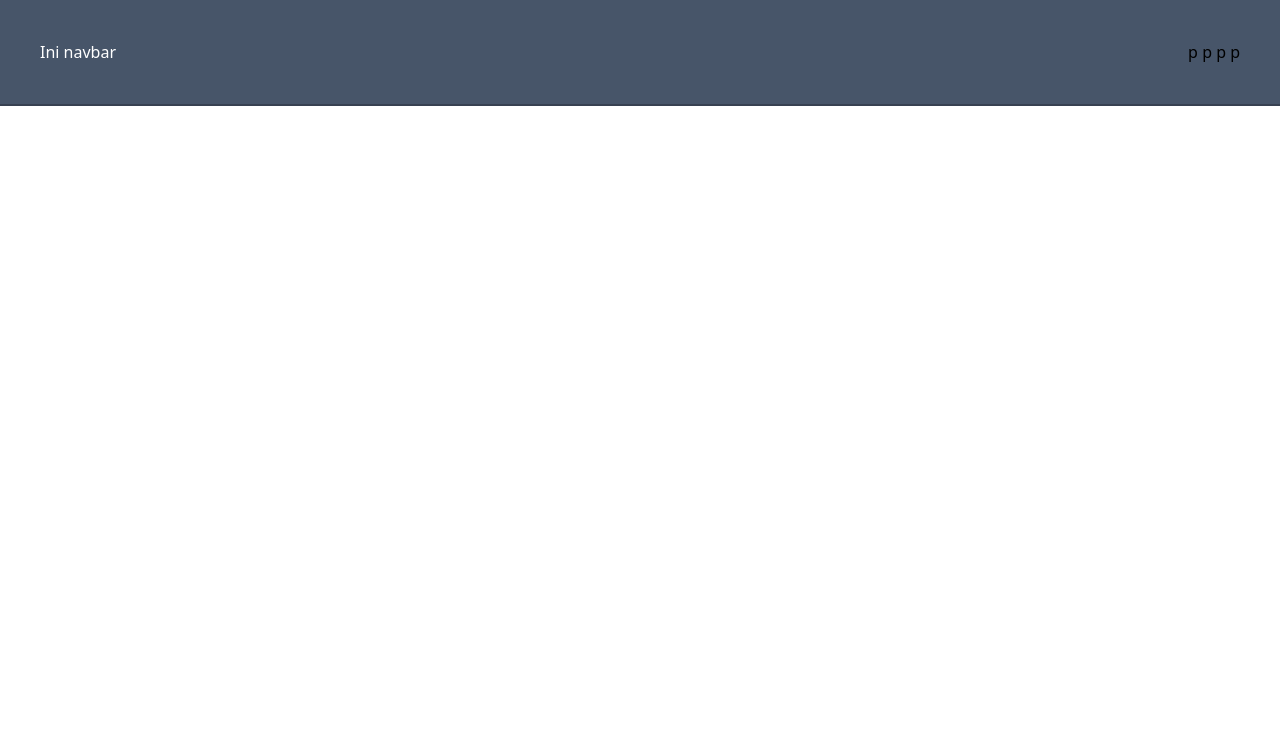
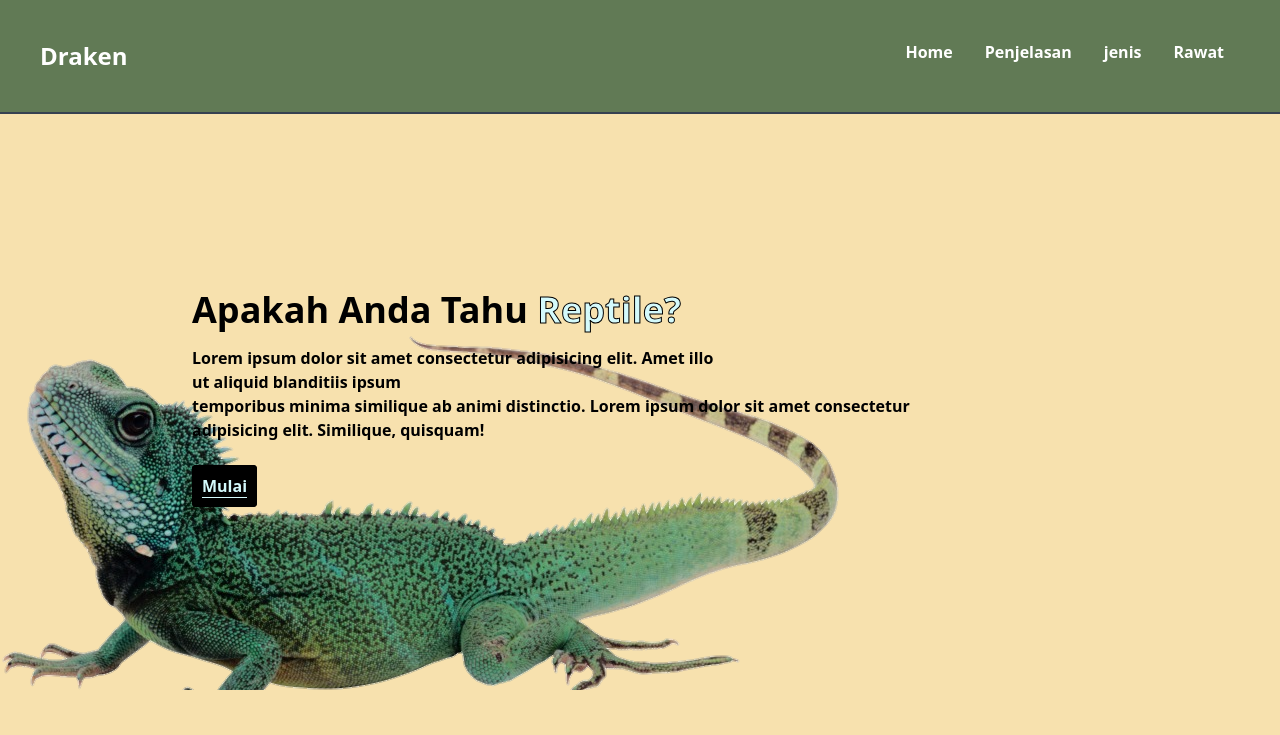
Before and after one commit to 12Ferdian12/VlaWeb.github.io, a website: page View/index.html in a window 1280 px wide. Shown: the top 735 px of the page. Drawn offline with Linux system fonts and the light colour scheme.

Commit message:
UPDATE: -ADDED HOME -ADDED NAVAR

```diff
--- a/View/index.html
+++ b/View/index.html
@@ -1,21 +1,51 @@
 <!doctype html>
-<html>
+<html class="scroll-smooth">
 <head>
   <meta charset="UTF-8">
   <meta name="viewport" content="width=device-width, initial-scale=1.0">
   <link href="/Tailwind/output.css" rel="stylesheet">
+  <title></title>
 </head>
-<body>
-    <nav class="flex p-10 bg-slate-600 border-b-2 border-gray-700 justify-between">
-        <p class="text-white">Ini navbar</p>
-        <div class="">
-            <a href="">p</a>
-            <a href="">p</a>
-            <a href="">p</a>
-            <a href="">p</a>
+<body class="bg-Back">
+    <nav class="flex text-white container font-bold p-10 bg-prime border-b-2 border-gray-700 justify-between">
+        <h1 class=" text-2xl ">Draken</h1>
+        <div class="flex">
+            <div class="mx-4 hover:border-b border-second">
+                <a href="">Home</a>
+            </div>
+            <div class="mx-4 hover:border-b border-second">
+                <a href="">Penjelasan</a>
+            </div>
+            <div class="mx-4 hover:border-b border-second">
+                <a href="">jenis</a>
+            </div>
+            <div class="mx-4 hover:border-b border-second">
+                <a href="">Rawat</a>
+            </div>
         </div>
     </nav>
-    <section>
+    <section class="bg-no-repeat" style="background-image: url(./img/R3.png);" id="Home">
+        <div class="p-44 mb-12 container text-black  font-bold  ">
+            <h1 class="text-4xl mx-4" >Apakah Anda Tahu <span class="text-second" style="-webkit-text-fill-color: #D4FAFC;-webkit-text-stroke-width: 1px;-webkit-text-stroke-color: black;">Reptile?</span></h1>
+            <p class="p-4">Lorem ipsum dolor sit amet consectetur adipisicing elit. Amet illo <br> ut aliquid blanditiis ipsum <br> temporibus minima similique ab animi distinctio. Lorem ipsum dolor sit amet consectetur <br> adipisicing elit. Similique, quisquam!</p>
+            <div class="p-4">
+                <a class="p-2 bg-black text-second border-2 border-black rounded" href="#penjelasan"><span class=" border-b border-second">Mulai</span></a>
+            </div>
+        </div>
+    </section>
+    <section id="penjelasan">
+        <div class="p-44 container ">
+            <h1 class="text-left text-4xl text-second font-bold" style="-webkit-text-fill-color: #D4FAFC;-webkit-text-stroke-width: 1px;-webkit-text-stroke-color: black;">Penjelasan:</h1>
+            <p class="text-black">Lorem ipsum dolor sit amet consectetur adipisicing elit. Consequatur suscipit sequi accusamus molestias eligendi ab cumque labore fuga aliquid nobis, deleniti facere et magnam voluptatem, odio optio vero, dolores nam.</p>
+        </div>
+    </section>
+    <section id="jenis">
+
+    </section>
+    <section id="how">
+
+    </section>
+    <section id="close">
 
     </section>
 </body>
--- a/tailwind.config.js
+++ b/tailwind.config.js
@@ -2,7 +2,13 @@
 module.exports = {
   content: ["./View/**/*.{html,js}"],
   theme: {
-    extend: {},
+    extend: {
+      colors: {
+        'prime': '#617A55',
+        'second': '#D4FAFC',
+        'Back': '#F7E1AE',
+      },
+    },
   },
   plugins: [],
 }
```
Also changed, not shown: Tailwind/output.css, View/img/R3.png (added).
